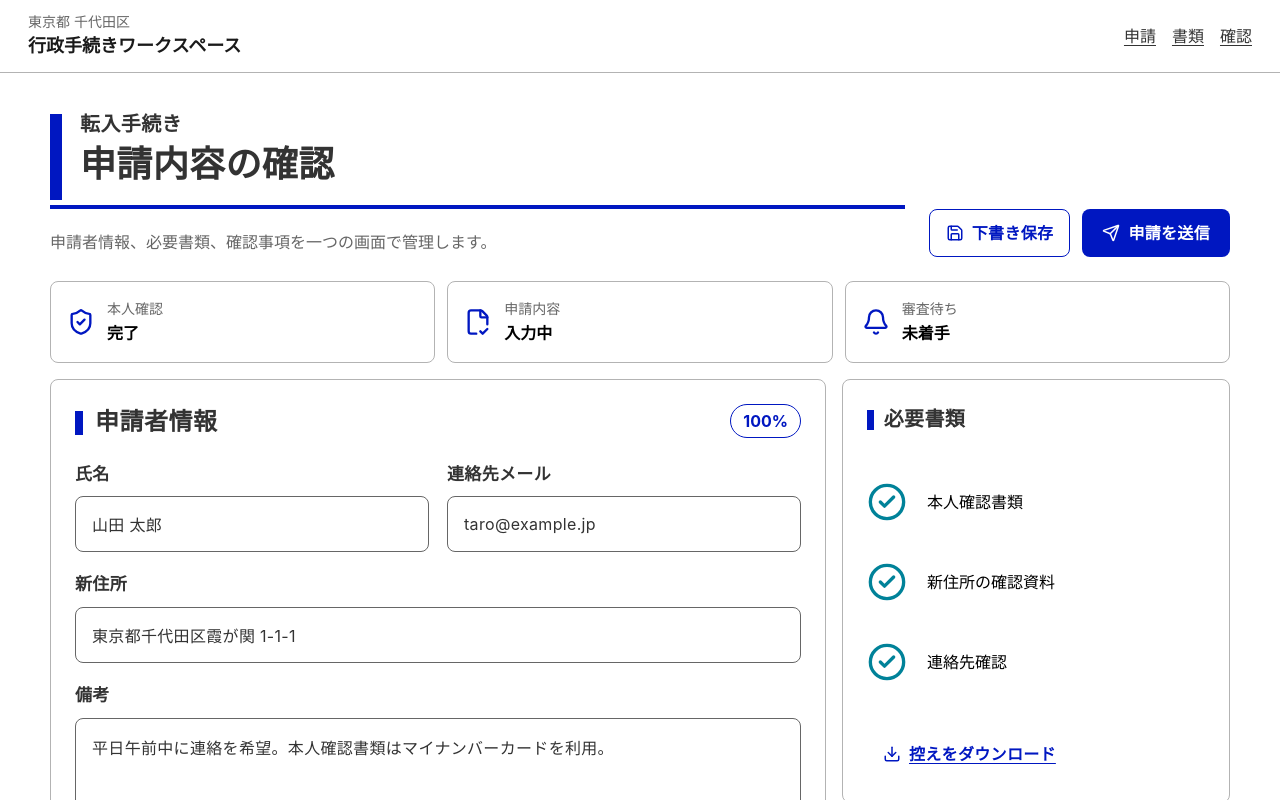
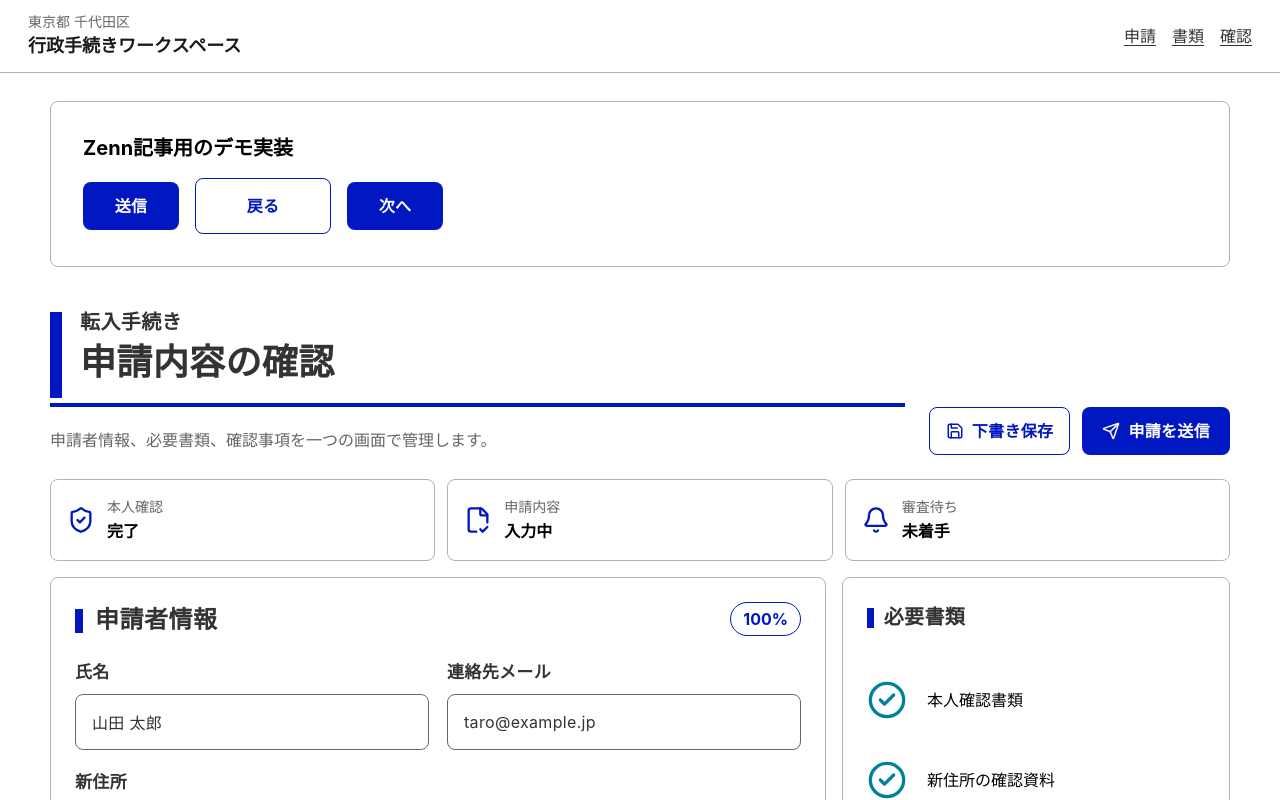
Before and after one commit to yukiharada1228/shadcn-digital-agency-jp, a React (Vite) app: page / in a window 1280 px wide. Shown: the top 800 px of the page. Built offline with nearby package versions, Linux system fonts and the light colour scheme.

Commit message:
fix(button): add inline-flex to ensure proper text alignment feat(demo): add Example component for Zenn article demonstration

```diff
--- a/src/components/ui/button.tsx
+++ b/src/components/ui/button.tsx
@@ -11,7 +11,7 @@ const solidStyle =
   "border-4 border-double border-transparent bg-key-900 text-white hover:bg-key-1000 hover:underline active:bg-key-1200 active:underline aria-disabled:bg-solid-gray-300 aria-disabled:text-solid-gray-50"
 
 const buttonVariants = cva(
-  "underline-offset-[calc(3/16*1rem)] focus-visible:outline focus-visible:outline-4 focus-visible:outline-black focus-visible:outline-offset-[calc(2/16*1rem)] focus-visible:ring-[calc(2/16*1rem)] focus-visible:ring-yellow-300 aria-disabled:pointer-events-none aria-disabled:forced-colors:border-[GrayText] aria-disabled:forced-colors:text-[GrayText]",
+  "inline-flex items-center justify-center whitespace-nowrap underline-offset-[calc(3/16*1rem)] focus-visible:outline focus-visible:outline-4 focus-visible:outline-black focus-visible:outline-offset-[calc(2/16*1rem)] focus-visible:ring-[calc(2/16*1rem)] focus-visible:ring-yellow-300 aria-disabled:pointer-events-none aria-disabled:forced-colors:border-[GrayText] aria-disabled:forced-colors:text-[GrayText]",
   {
     variants: {
       variant: {
--- a/src/demo/App.tsx
+++ b/src/demo/App.tsx
@@ -12,6 +12,8 @@ import {
   UserCheck,
 } from "lucide-react"
 import { useMemo, useState } from "react"
+
+import { Example } from "./Example"
 
 import { Blockquote } from "@/components/ui/blockquote"
 import { Button } from "@/components/ui/button"
@@ -131,6 +133,7 @@ export function App() {
       </header>
 
       <main className="mx-auto w-[calc(100%_-_2rem)] max-w-[1180px] py-7 max-[560px]:w-[calc(100%_-_20px)] max-[560px]:py-5">
+        <Example />
         <section
           className="grid grid-cols-[minmax(0,1fr)_auto] items-end gap-6 pb-6 pt-2 max-[900px]:grid-cols-1"
           aria-labelledby="page-heading"
--- /dev/null
+++ b/src/demo/Example.tsx
@@ -0,0 +1,18 @@
+import { Button } from "@/components/ui/button"
+
+export function Example() {
+  return (
+    <div className="mb-8 rounded-8 border border-solid-gray-300 bg-white p-8">
+      <h2 className="mb-4 text-xl font-bold">Zenn記事用のデモ実装</h2>
+      <div className="flex flex-wrap items-center gap-4">
+        <Button variant="solid">送信</Button>
+        <Button variant="outline" size="lg">
+          戻る
+        </Button>
+        <Button asChild>
+          <a href="#next">次へ</a>
+        </Button>
+      </div>
+    </div>
+  )
+}
```
